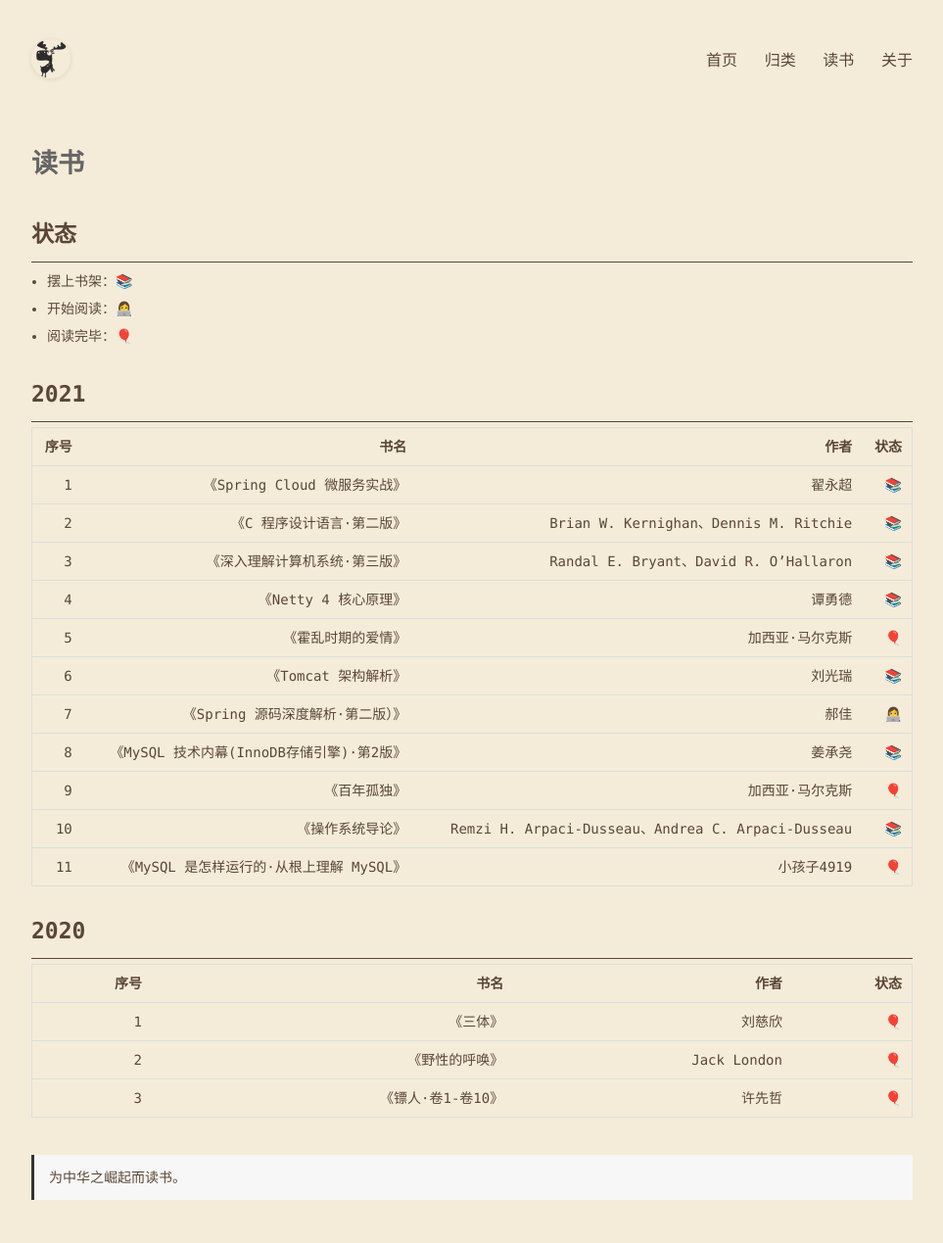
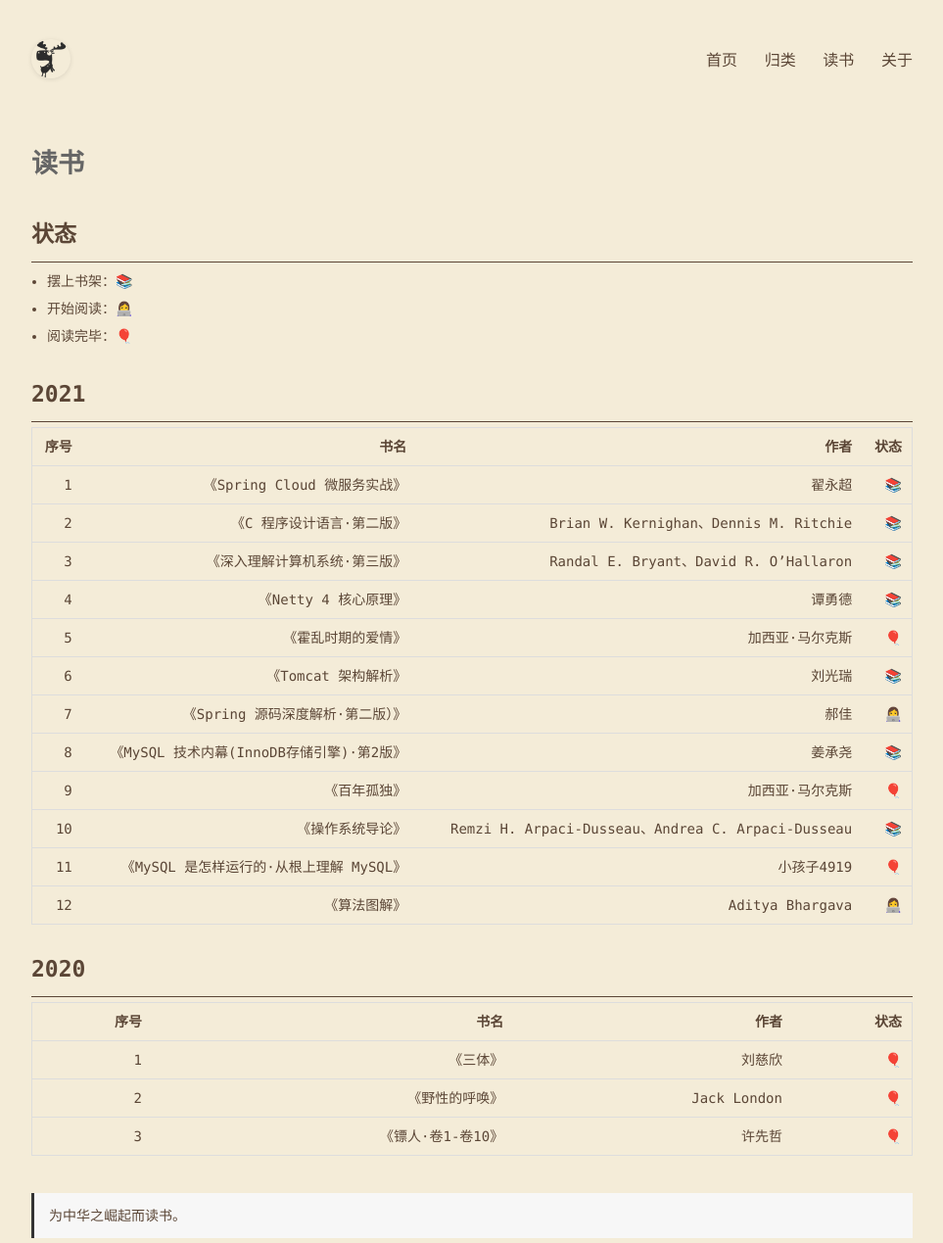
Before and after one commit to Suomea/Suomea.github.io, a Jekyll site: the page built from pages/books.md, in a window 1280 px wide. Shown: the whole page at 98% size, without its empty margins (158-1121 px from the left). Built offline with Jekyll 4.4.1, drawn with Linux system fonts in a browser that asks for light colours; some web fonts are replaced; before the commit the page ends 1230 px from its top, so only the background shows below that.

Commit message:
:tada: 新增读书《算法图解》。

```diff
--- a/pages/books.md
+++ b/pages/books.md
@@ -27,6 +27,7 @@ title: 读书
 | 9 | 《百年孤独》 | 加西亚·马尔克斯 | 🎈 |
 | 10 | 《操作系统导论》 | Remzi H. Arpaci-Dusseau、Andrea C. Arpaci-Dusseau | 📚 |
 | 11 | 《MySQL 是怎样运行的·从根上理解 MySQL》 | 小孩子4919 | 🎈 |
+| 12 | 《算法图解》 | Aditya Bhargava | 👩‍💻 |
 
 
 ## 2020
```
